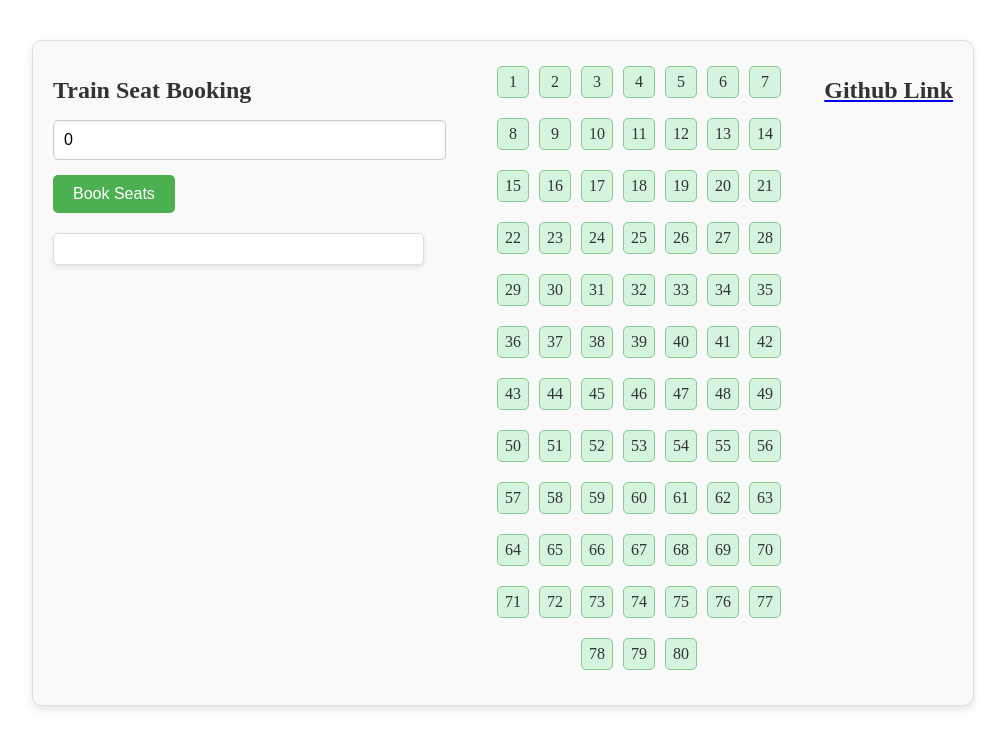
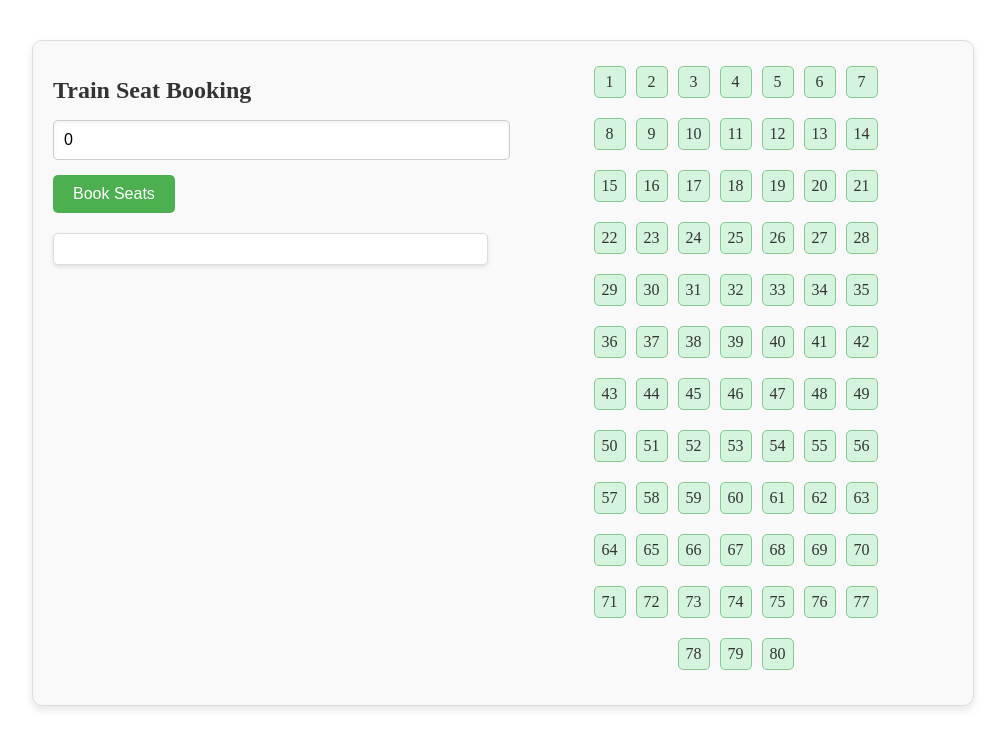
Before and after one commit to Sai-Chakradhar-Mahendrakar/Seats_Booking_ReactJS, a React (Vite) app: page / in a window 1280 px wide. Shown: the top 748 px of the page, without its empty margins (137-1142 px from the left). Built offline with nearby package versions, Linux system fonts and the light colour scheme.

Commit message:
Update Coach.jsx

```diff
--- a/src/Coach.jsx
+++ b/src/Coach.jsx
@@ -106,7 +106,6 @@ const Coach = () => {
           );
         })}
       </div>
-      <a href="https://github.com/Sai-Chakradhar-Mahendrakar/Seats_Booking_ReactJS"><h1>Github Link</h1></a>
     </div>
   );
 };
```
